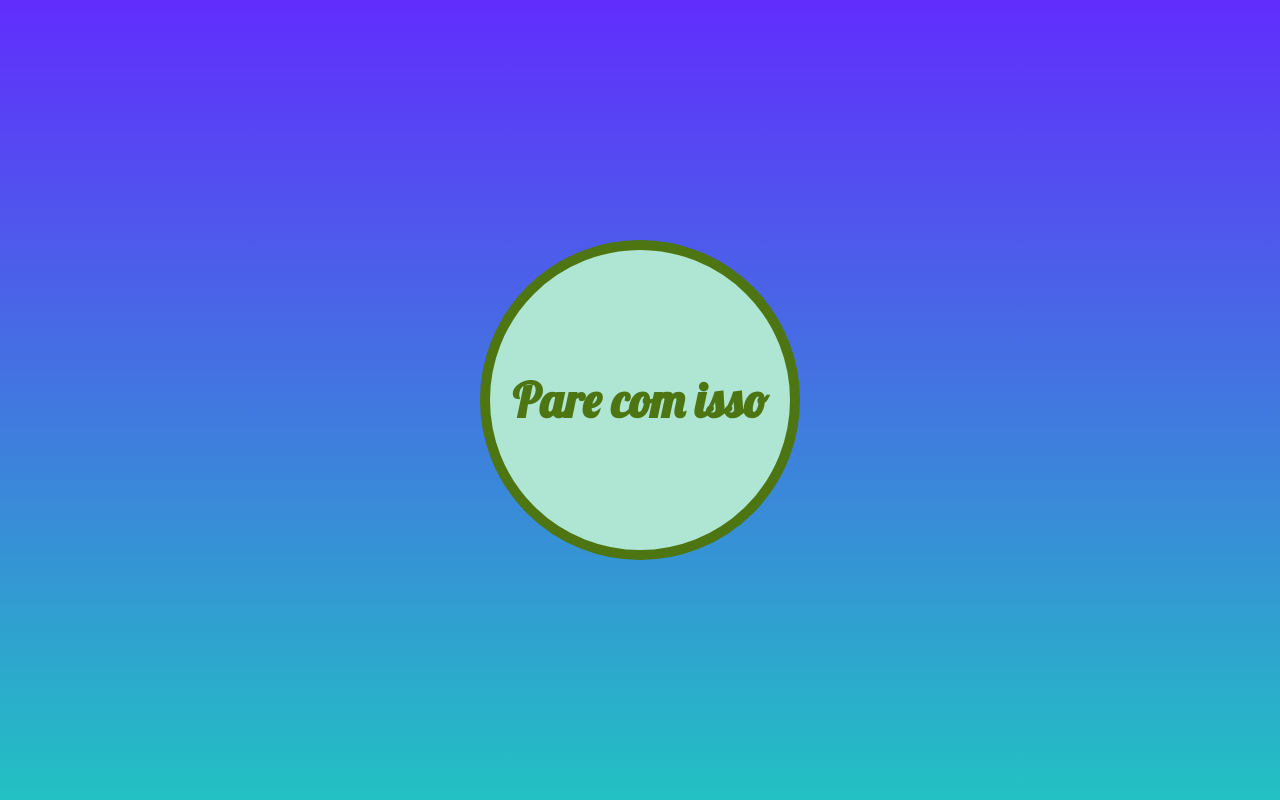
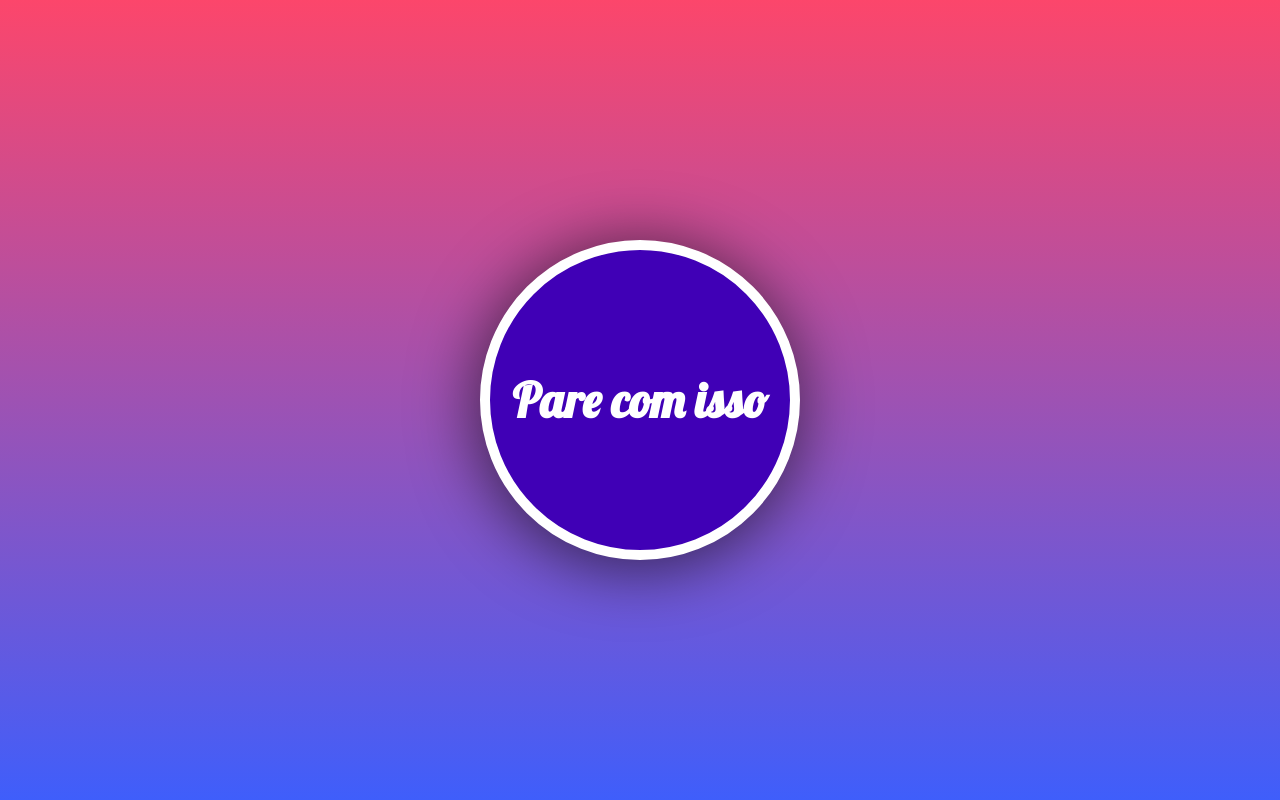
Before and after one commit to duzi5/greenrocket_Flask, a Flask app: page / in a window 1280 px wide. Run offline with Flask 2, Linux system fonts and the light colour scheme; some libraries are stand-ins or nearby versions.

Commit message:
mudando as cores

```diff
--- a/app/static/styles.css
+++ b/app/static/styles.css
@@ -20,24 +20,28 @@ body{
     height: 100%;
     width: 100%;
     display:flex;
-    background: rgb(34,193,195);
-    background: linear-gradient(0deg, rgba(34,193,195,1) 0%, rgba(97,45,253,1) 100%);
+    background: rgb(63,94,251);
+    background: linear-gradient(0deg, rgba(63,94,251,1) 0%, rgba(252,70,107,1) 100%);
 }
 .centro {
     height: 300px;
     width: 300px;
-    background-color: rgb(174, 230, 211);
+    background-color: rgb(64, 0, 182);
     margin: auto;
     display: flex;
     border-radius: 50%;
     border-style:solid;
-    border-color: rgb(77, 117, 17);
+    border-color: rgb(255, 255, 255);
     border-width: 10px;
+    -webkit-box-shadow: -2px 6px 61px 6px rgba(0,0,0,0.54);
+    -moz-box-shadow: -2px 6px 61px 6px rgba(0,0,0,0.54);
+    box-shadow: -2px 6px 61px 6px rgba(0,0,0,0.54);
+
 
 }
 
 .green{
-    color: rgb(77, 117, 17);
+    color: rgb(255, 255, 255);
     font-family: 'Lobster', cursive;
     font-size: 3rem;
     text-align: center;
```
